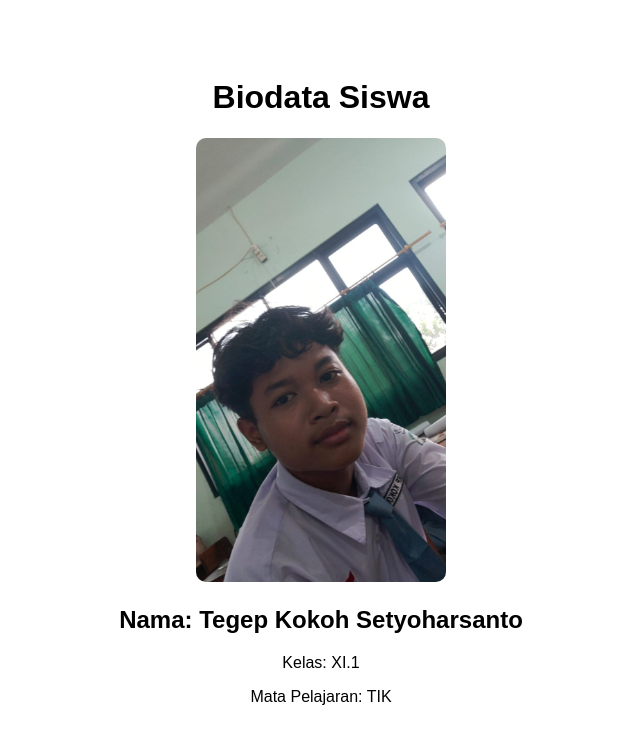
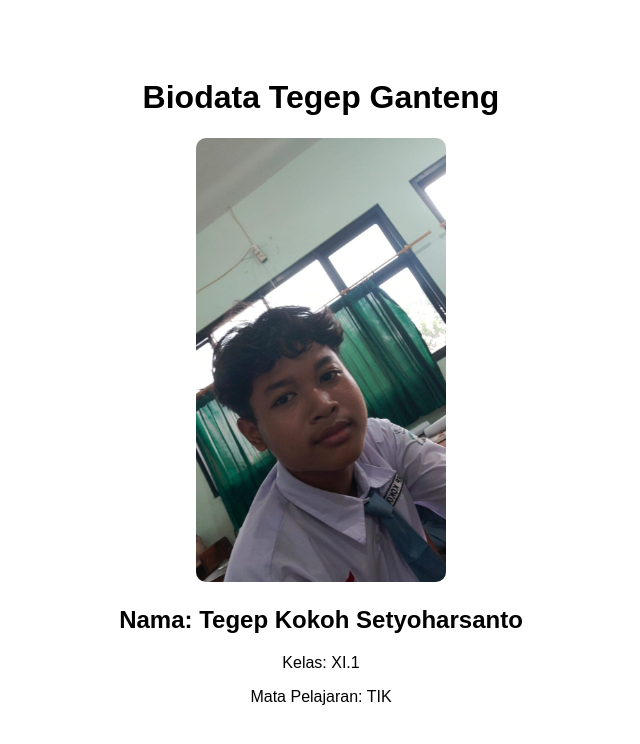
Before and after one commit to Tegep/website.html, a plain HTML site: page index.html in a window 1280 px wide. Shown: the whole page, without its empty margins (319-959 px from the left). Drawn offline with Linux system fonts and the light colour scheme.

Commit message:
Update index.html

```diff
--- a/index.html
+++ b/index.html
@@ -5,7 +5,7 @@
     <title>Biodata Tegep</title>
 </head>
 <body style="font-family: Arial, sans-serif; text-align: center; padding-top: 50px;">
-    <h1>Biodata Siswa</h1>
+    <h1>Biodata Tegep Ganteng</h1>
 
     <img src="foto-tegep.jpeg" alt="Foto Tegep" width="250" style="border-radius: 10px;">
 
```
